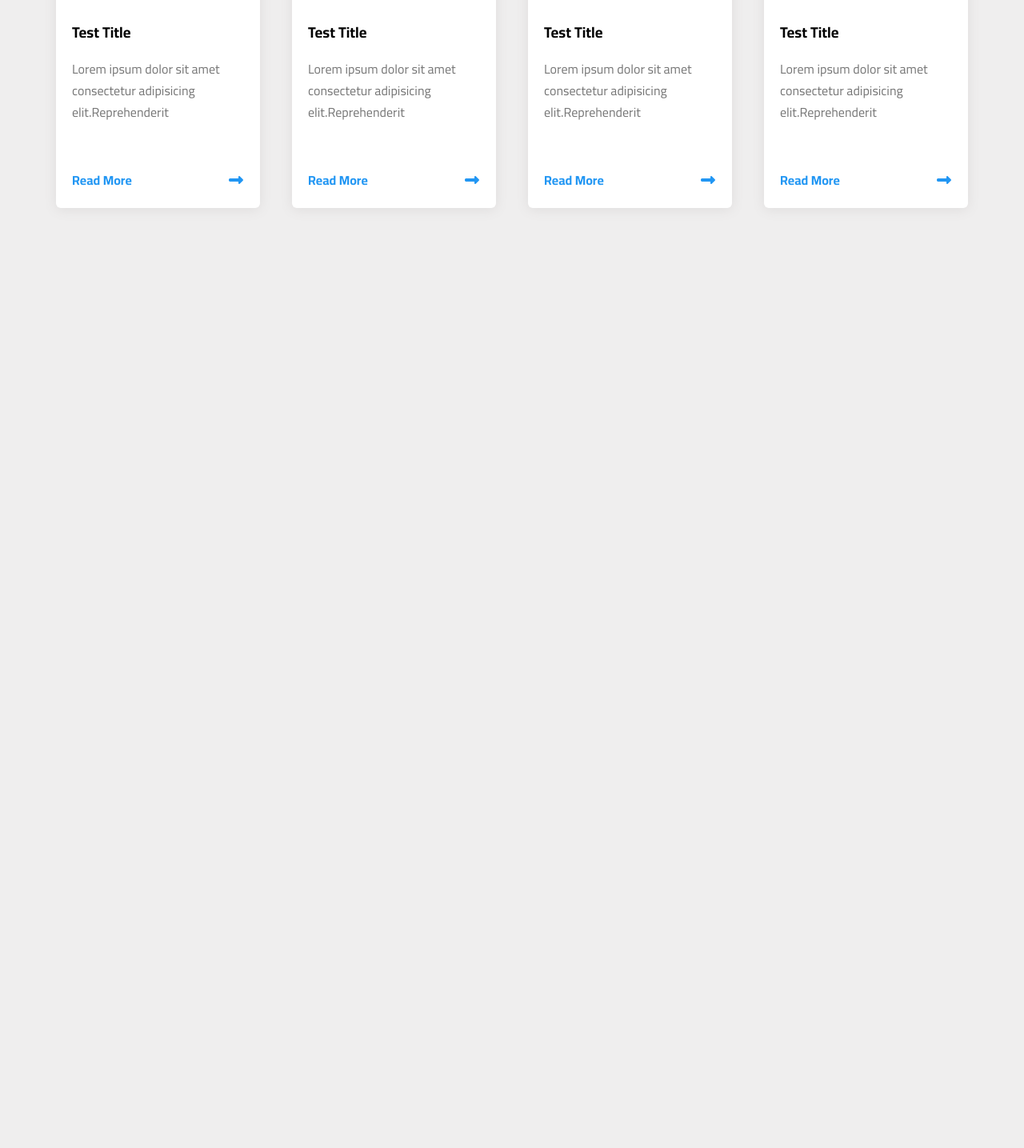
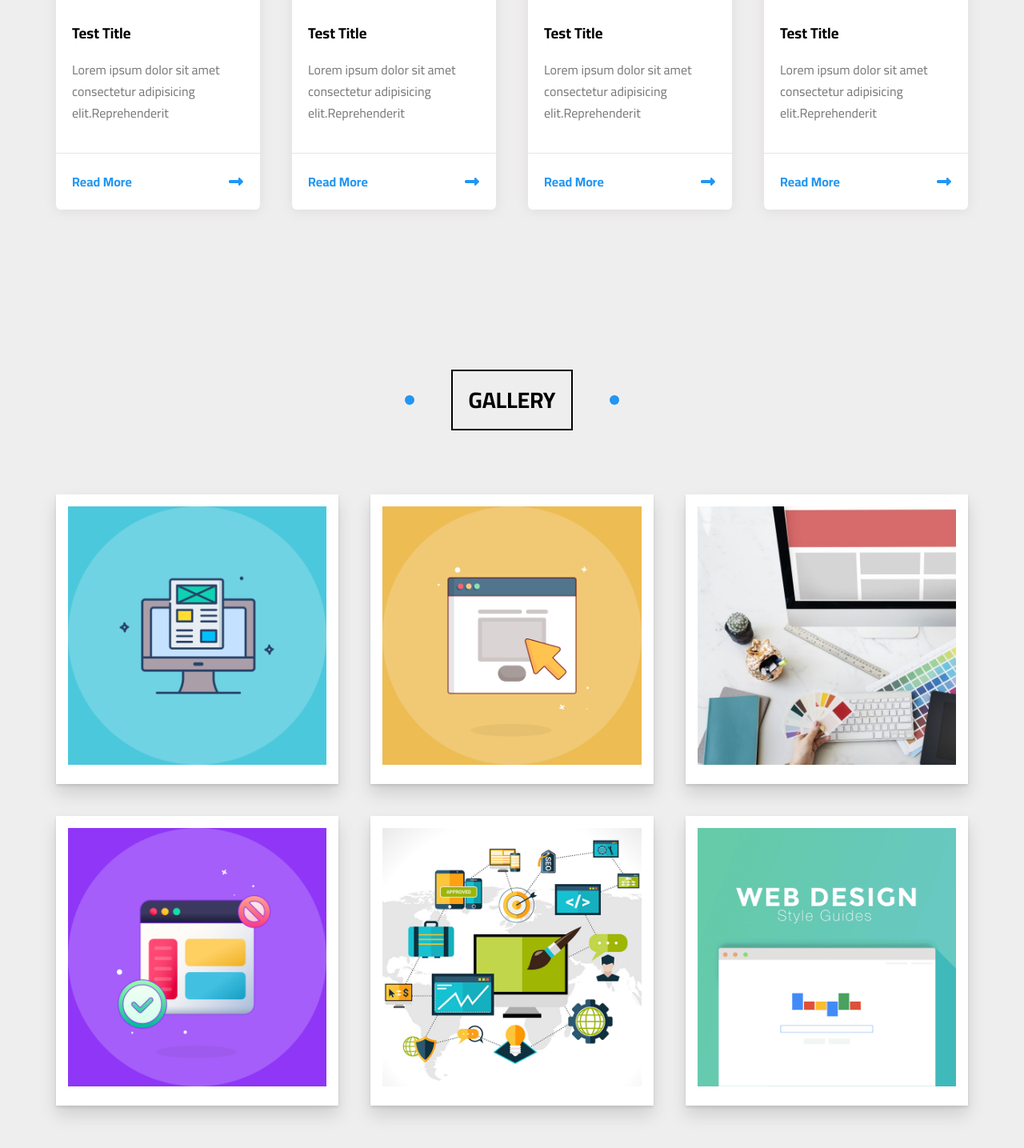
Before and after one commit to ahmed-aljdea/Template_Three, a plain HTML site: page index.html in a window 1280 px wide. Shown: the part 1794-3229 px from the top of the page at 80% size. Before the commit the page ends 2154 px from the top, so only its background shows below. Drawn offline with Linux system fonts and the light colour scheme.

Commit message:
Add Gallery

```diff
--- a/css/Ahmed.css
+++ b/css/Ahmed.css
@@ -381,6 +381,7 @@ left:0;
     display: flex;
     justify-content: space-between;
     align-items: center;
+    border-top: 1px solid #e6e6e7;
 }
 .articles .box .info a {
     color: var(--main-color);
@@ -393,6 +394,49 @@ left:0;
     animation: moving-arrow 0.6s linear infinite;
 }
 /* *End Articles */
+/* *Start Gallery */
+.gallery {
+    padding-top:var(--padding-top);
+    padding-bottom: var(--padding-bottom);
+    position: relative;
+}
+.gallery .container {
+    display: grid;
+    grid-template-columns: repeat(auto-fill, minmax(300px, 1fr));
+    gap: 40px;
+}
+.gallery .box {
+    padding: 15px;
+    background-color: white;
+    box-shadow: 0px 12px 20px 0px rgb(0 0 0 / 13%), 0px 2px 4px 0px rgb(0 0 0 / 12%);
+}
+.gallery .box .image {
+    position: relative;
+    overflow: hidden;
+}
+.gallery .box .image::before {
+    content: "";
+    position: absolute;
+    top: 40%;
+    left: 40%;
+    transform: translate(-50%,-50%);
+    background-color: #ffffff38;
+    width: 0;
+    height: 0;
+    opacity: 0;
+    z-index: 2;
+}
+.gallery .box .image:hover::before {
+    animation: flashing 0.7s;
+}
+.gallery .box .image img {
+    max-width: 100%;
+    transition: var(--main-transition);
+}
+.gallery .box .image:hover img {
+    transform: rotate(6deg) scale(1.1);
+}
+/* *End Gallery */
 /* *Start Animations */
 @keyframes up-and-down {
     0%, 100% {
@@ -442,4 +486,16 @@ left:0;
         transform: translateX(10px);
     }
 }
+@keyframes flashing {
+    0%,
+    40% {
+        opacity: 1;
+    }
+    100% {
+        opacity: 0;
+        width: 200%;
+        height: 200%;
+    }
+
+}
 /* *End Animations */
--- a/css/test.css
+++ b/css/test.css
@@ -337,6 +337,7 @@ ul {
 .articles {
     padding-top: var(--padding-top);
     padding-bottom: var(--padding-bottom);
+    position: relative;
 }
 .articles .container {
     display: grid;
@@ -366,12 +367,15 @@ ul {
 }
 .articles .box .content p {
     margin: 15px auto 20px;
+    line-height: 1.7;
+    color: #777;
 }
 .articles .box .info {
     padding: 20px;
     display: flex;
     justify-content: space-between;
     align-items: center;
+    border-top: 1px solid #e6e6e7;
 }
 .articles .box .info a {
     color: var(--main-color);
@@ -385,6 +389,49 @@ ul {
     animation: move-arow 0.6s linear infinite;
 }
 /* *End Articles */
+/* *Start Gallery */
+.gallery {
+    padding-top: var(--padding-top);
+    padding-bottom: var(--padding-bottom);
+    position: relative;
+}
+.gallery .container {
+    display: grid;
+    grid-template-columns: repeat(auto-fill, minmax(300px, 1fr));
+    gap: 40px;
+}
+.gallery .box {
+    padding: 15px;
+    background-color: white;
+    box-shadow: 0px 12px 20px 0px rgb(0 0 0 / 13%), 0px 2px 4px 0px rgb(0 0 0 / 12%);
+}
+.gallery .box .image {
+    position: relative;
+    overflow: hidden;
+}
+.gallery .box .image::before {
+    content: "";
+    position: absolute;
+    top: 50%;
+    left: 50%;
+    transform: translate(-50%,-50%);
+    background-color: #ffffff38;
+    width: 0;
+    height: 0;
+    opacity: 0;
+    z-index: 2;
+}
+.gallery .box .image:hover::before {
+    animation: flashing 0.7s;
+}
+.gallery .box .image img {
+    max-width: 100%;
+    transition: var(--main-transition);
+}
+.gallery .box .image:hover img {
+    transform: rotate(6deg) scale(1.1);
+}
+/* *End Gallery */
 /* *Start animation */
 @keyframes up-and-down {
     0%, 100% {
@@ -436,4 +483,16 @@ ul {
             transform: translateX(10px);
         }
     }
+@keyframes flashing {
+    0%,
+    40% {
+        opacity: 1;
+    }
+    100% {
+        opacity: 0;
+        width: 200%;
+        height: 200%;
+    }
+
+}
 /* *End animation */
--- a/index.html
+++ b/index.html
@@ -179,5 +179,42 @@
             </div>
         </div>
     <!-- *End Articles -->
+    <!-- *Start Gallery -->
+<div class="gallery" id="gallery">
+    <h2 class="main-title">Gallery</h2>
+    <div class="container">
+        <div class="box">
+            <div class="image">
+                <img src="images/gallery-01.png" alt="">
+            </div>
+        </div>
+        <div class="box">
+            <div class="image">
+                <img src="images/gallery-02.png" alt="">
+            </div>
+        </div>
+        <div class="box">
+            <div class="image">
+                <img src="images/gallery-03.jpg" alt="">
+            </div>
+        </div>
+        <div class="box">
+            <div class="image">
+                <img src="images/gallery-04.png" alt="">
+            </div>
+        </div>
+        <div class="box">
+            <div class="image">
+                <img src="images/gallery-05.jpg" alt="">
+            </div>
+        </div>
+        <div class="box">
+            <div class="image">
+                <img src="images/gallery-06.png" alt="">
+            </div>
+        </div>
+    </div>
+</div>
+    <!-- *End Gallery -->
 </body>
 </html>
```
Also changed, not shown: test.html (+37 -0 lines), images/gallery-01.png (added), images/gallery-02.png (added), images/gallery-03.jpg (added), images/gallery-04.png (added), images/gallery-05.jpg (added), images/gallery-06.png (added).
